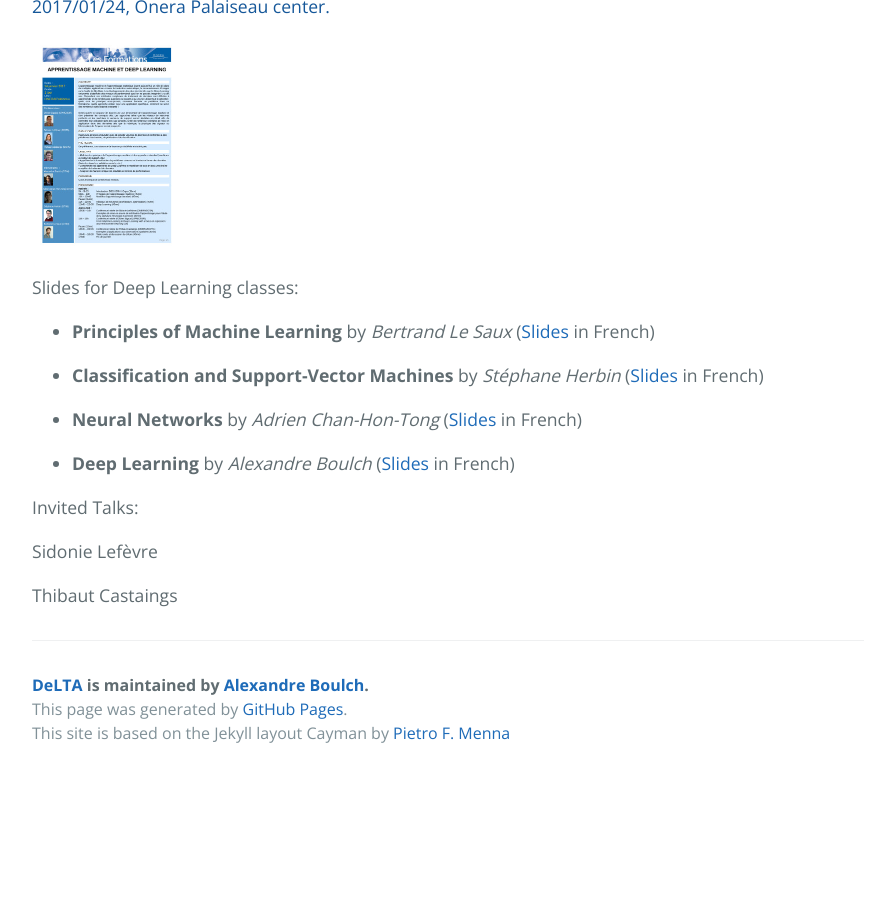
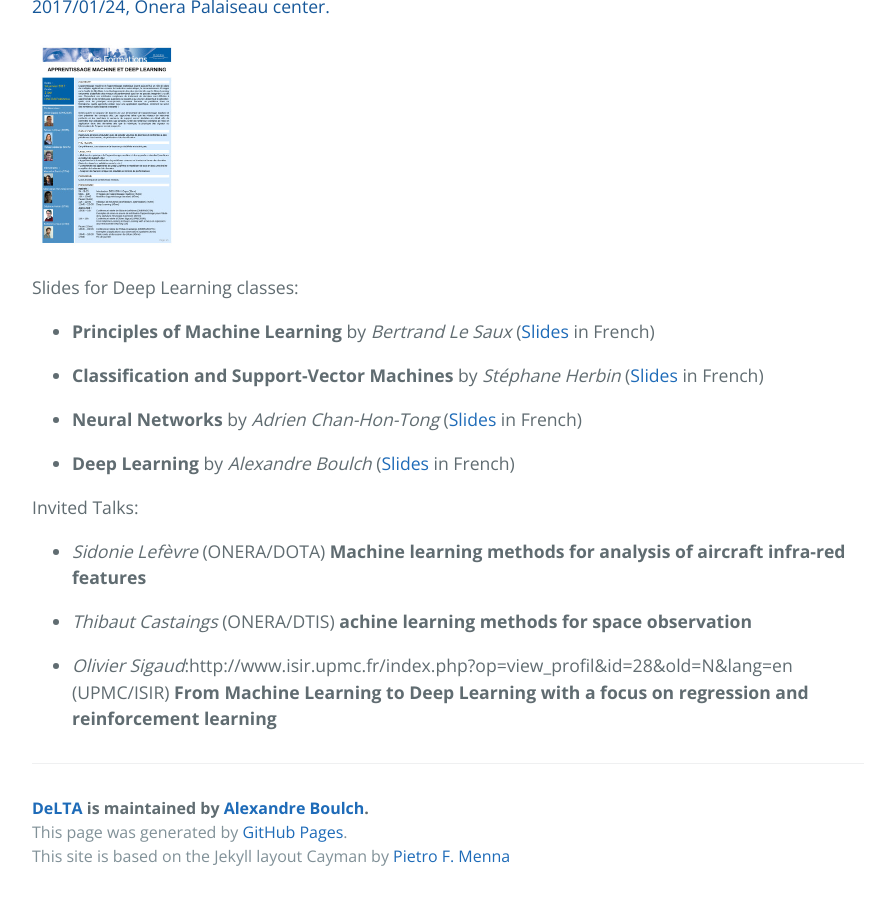
Before and after one commit to delta-onera/delta-onera.github.io, a Jekyll site: the page built from _pages/educationDL.md, in a window 1280 px wide and 900 px high, scrolled down 624 px. Shown: the whole window, without its empty margins (192-1067 px from the left). Built offline with Jekyll 4.4.1, drawn with Linux system fonts in a browser that asks for light colours; our own code applies the rules of GitHub Pages for plain Markdown files; before the commit the page ends 1401 px from its top, so only the background shows below that.

Commit message:
Create educationDL.md

```diff
--- a/_pages/educationDL.md
+++ b/_pages/educationDL.md
@@ -18,6 +18,9 @@ Slides for Deep Learning classes:
 
 Invited Talks:
 
-Sidonie Lefèvre
+* *Sidonie Lefèvre* (ONERA/DOTA) **Machine learning methods for analysis of aircraft infra-red features**
 
-Thibaut Castaings
+* *Thibaut Castaings* (ONERA/DTIS) **achine learning methods for space observation**
+
+* *Olivier Sigaud*:http://www.isir.upmc.fr/index.php?op=view_profil&id=28&old=N&lang=en (UPMC/ISIR) **From Machine Learning to Deep Learning with a focus on regression
+and reinforcement learning**
```
